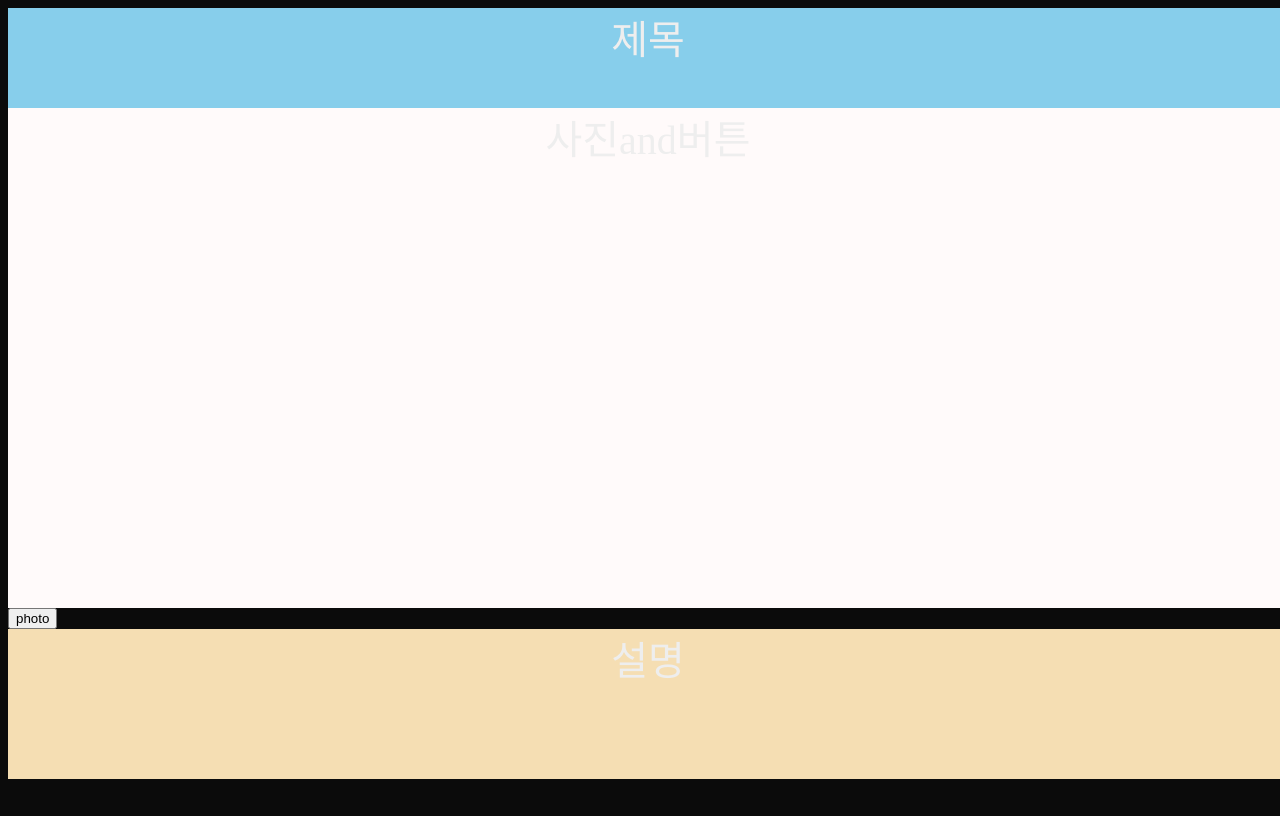
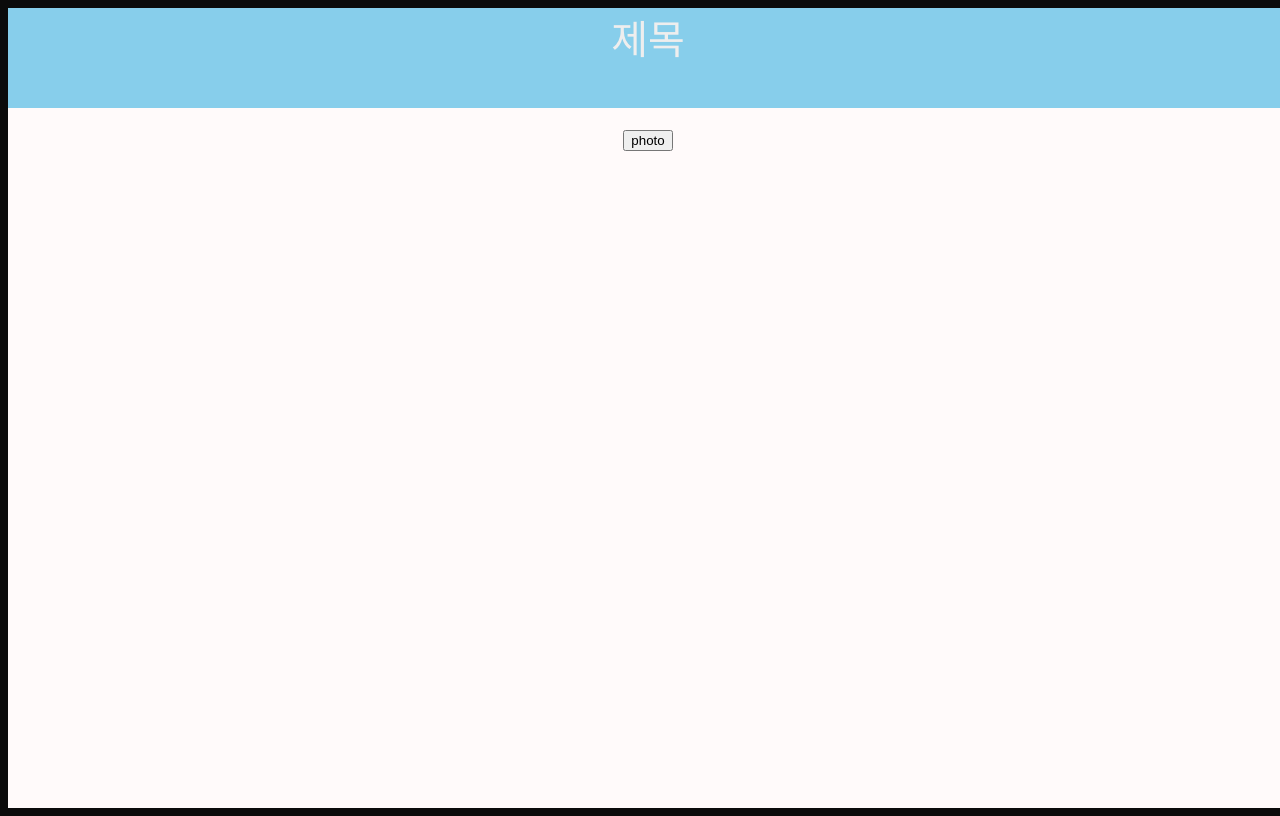
Before and after one commit to costar011/Introduce-app, a React (Create React App) app: page / in a window 1280 px wide. Built offline with nearby package versions, Linux system fonts and the light colour scheme.

Commit message:
2nd coding project

```diff
--- a/src/App.js
+++ b/src/App.js
@@ -2,12 +2,14 @@ import React from "react";
 import "./styles/app.css";
 import img1 from "./img/img1.jpg";
 import img2 from "./img/img2.jpg";
+import img3 from "./img/img3.jpg";
+import img4 from "./img/img4.jpg";
 
 class App extends React.Component {
   constructor(pros) {
     super(pros);
 
-    this.state = { imgpath: "" };
+    this.state = { imgpath: "", btnClick: false };
   }
   render() {
     const { imgpath } = this.state;
@@ -15,12 +17,11 @@ class App extends React.Component {
       <div className="app">
         <div className="app__top">제목</div>
 
-        <div className="app__middle">사진and버튼</div>
-        <div className="app__Btn">
-          <input type="button" value="photo"></input>
+        <div className="app__middle">
+          <div className="btn">
+            <input type="button" value="photo"></input>
+          </div>
         </div>
-
-        <div className="app__bottom">설명</div>
       </div>
     );
   }
--- a/src/styles/app.css
+++ b/src/styles/app.css
@@ -22,7 +22,7 @@ body {
 
 .app .app__middle {
   width: 100%;
-  height: 500px;
+  height: 700px;
   color: #eee;
   font-size: 40px;
   background-color: snow;
@@ -31,15 +31,3 @@ body {
   flex-direction: column;
   align-items: center;
 }
-
-.app .app__bottom {
-  width: 100%;
-  height: 150px;
-  color: #eee;
-  font-size: 40px;
-  background-color: wheat;
-
-  display: flex;
-  flex-direction: column;
-  align-items: center;
-}
```
